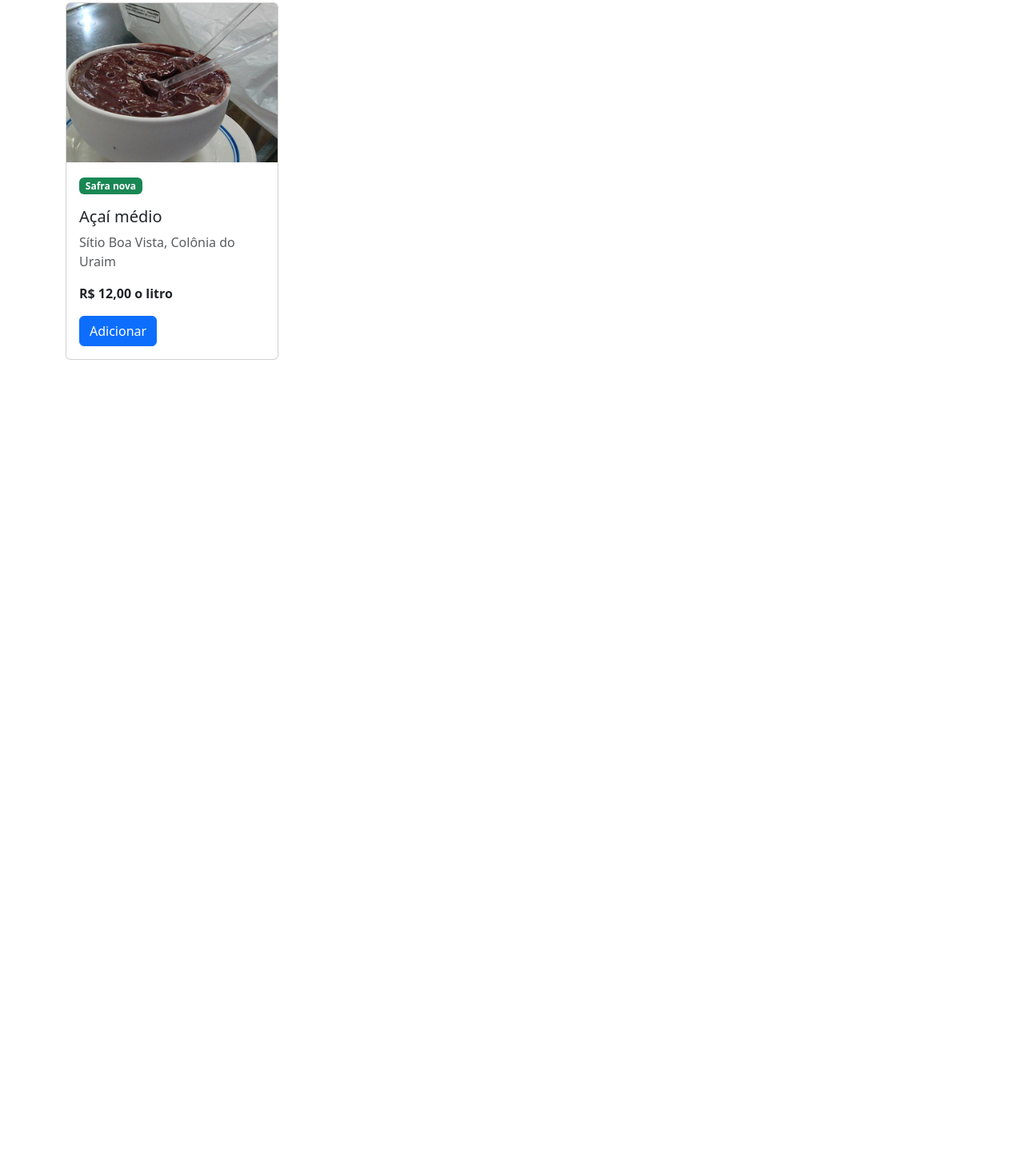
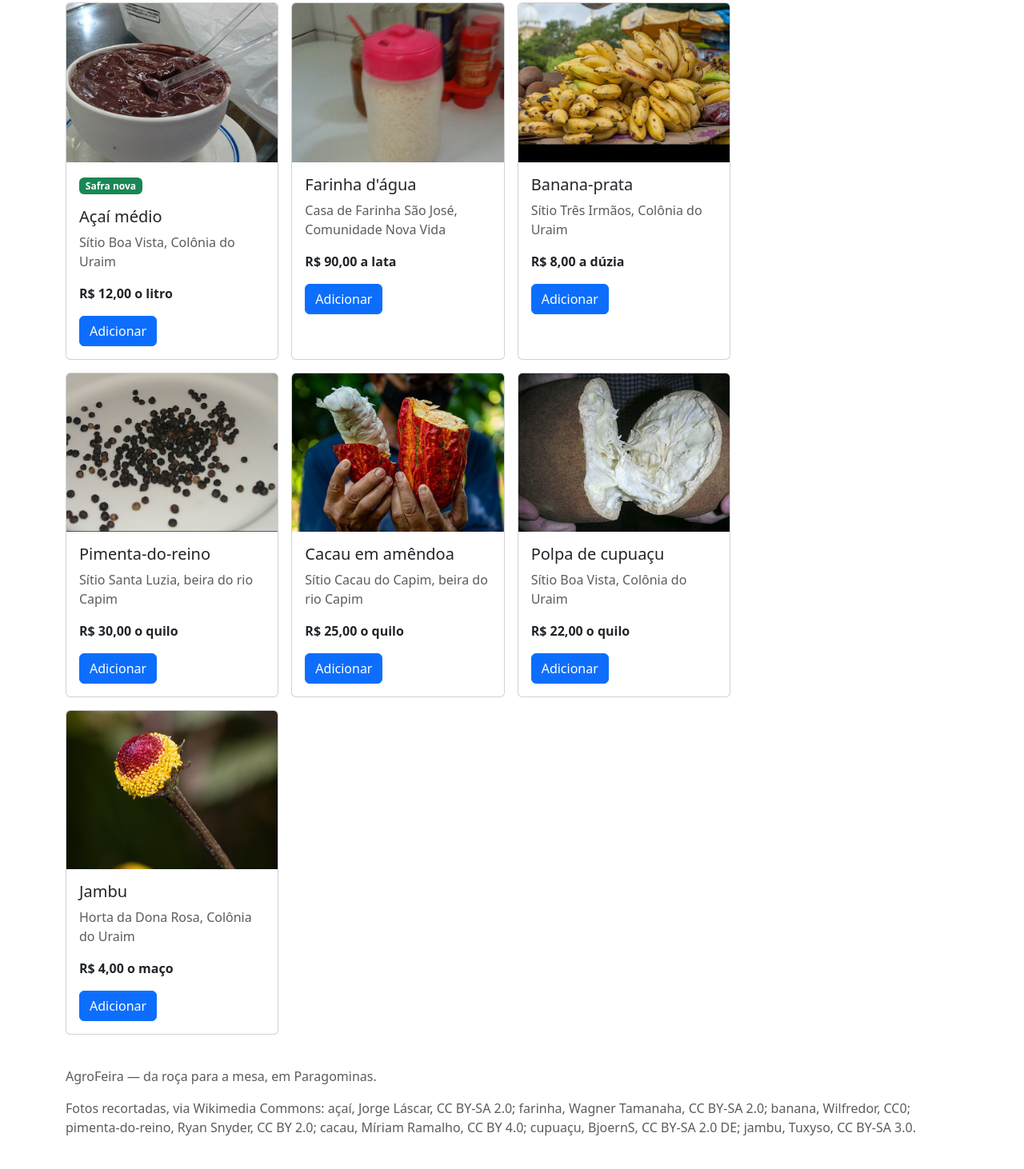
Before and after one commit to barraxbsi/agrofeira-wagner-barral, a plain HTML site: page catalogo-bootstrap.html in a window 1280 px wide. Shown: the part 267-1729 px from the top of the page at 80% size. Before the commit the page ends 800 px from the top, so only its background shows below. Drawn offline with nearby package versions, Linux system fonts and the light colour scheme.

Commit message:
selos pronto

```diff
--- a/catalogo-bootstrap.html
+++ b/catalogo-bootstrap.html
@@ -37,7 +37,7 @@
         <!-- Lista de Produtos (Grade) -->
         <ul class="row row-cols-1 row-cols-sm-2 row-cols-lg-3 g-3 list-unstyled">
 
-          <!-- 1. Cartão do Açaí -->
+          <!-- 1. Cartão do Açaí (Com Selo) -->
           <li class="col">
             <article class="card h-100">
               <img src="acai.jpg" width="640" height="480" alt="Tigela de açaí batido, com duas colheres de plástico" class="card-img-top img-fluid">
@@ -46,6 +46,84 @@
                 <h3 class="card-title h5">Açaí médio</h3>
                 <p class="card-text text-body-secondary">Sítio Boa Vista, Colônia do Uraim</p>
                 <p class="card-text fw-bold">R$ 12,00 o litro</p>
+                <button type="button" class="btn btn-primary">Adicionar</button>
+              </div>
+            </article>
+          </li>
+
+          <!-- 2. Cartão da Farinha d'água -->
+          <li class="col">
+            <article class="card h-100">
+              <img src="farinha.jpg" width="640" height="480" alt="Pote de farinha de mandioca sobre a mesa" class="card-img-top img-fluid">
+              <div class="card-body">
+                <h3 class="card-title h5">Farinha d'água</h3>
+                <p class="card-text text-body-secondary">Casa de Farinha São José, Comunidade Nova Vida</p>
+                <p class="card-text fw-bold">R$ 90,00 a lata</p>
+                <button type="button" class="btn btn-primary">Adicionar</button>
+              </div>
+            </article>
+          </li>
+
+          <!-- 3. Cartão da Banana-prata -->
+          <li class="col">
+            <article class="card h-100">
+              <img src="banana.jpg" width="640" height="480" alt="Cachos de banana empilhados numa banca de feira" class="card-img-top img-fluid">
+              <div class="card-body">
+                <h3 class="card-title h5">Banana-prata</h3>
+                <p class="card-text text-body-secondary">Sítio Três Irmãos, Colônia do Uraim</p>
+                <p class="card-text fw-bold">R$ 8,00 a dúzia</p>
+                <button type="button" class="btn btn-primary">Adicionar</button>
+              </div>
+            </article>
+          </li>
+
+          <!-- 4. Cartão da Pimenta-do-reino -->
+          <li class="col">
+            <article class="card h-100">
+              <img src="pimenta.jpg" width="640" height="480" alt="Grãos de pimenta-do-reino espalhados num prato branco" class="card-img-top img-fluid">
+              <div class="card-body">
+                <h3 class="card-title h5">Pimenta-do-reino</h3>
+                <p class="card-text text-body-secondary">Sítio Santa Luzia, beira do rio Capim</p>
+                <p class="card-text fw-bold">R$ 30,00 o quilo</p>
+                <button type="button" class="btn btn-primary">Adicionar</button>
+              </div>
+            </article>
+          </li>
+
+          <!-- 5. Cartão do Cacau em amêndoa -->
+          <li class="col">
+            <article class="card h-100">
+              <img src="cacau.jpg" width="640" height="480" alt="Mãos abrindo um fruto de cacau vermelho, com a polpa branca à mostra" class="card-img-top img-fluid">
+              <div class="card-body">
+                <h3 class="card-title h5">Cacau em amêndoa</h3>
+                <p class="card-text text-body-secondary">Sítio Cacau do Capim, beira do rio Capim</p>
+                <p class="card-text fw-bold">R$ 25,00 o quilo</p>
+                <button type="button" class="btn btn-primary">Adicionar</button>
+              </div>
+            </article>
+          </li>
+
+          <!-- 6. Cartão da Polpa de cupuaçu -->
+          <li class="col">
+            <article class="card h-100">
+              <img src="cupuacu-640.jpg" width="640" height="480" alt="Cupuaçu aberto ao meio, com a polpa branca" class="card-img-top img-fluid">
+              <div class="card-body">
+                <h3 class="card-title h5">Polpa de cupuaçu</h3>
+                <p class="card-text text-body-secondary">Sítio Boa Vista, Colônia do Uraim</p>
+                <p class="card-text fw-bold">R$ 22,00 o quilo</p>
+                <button type="button" class="btn btn-primary">Adicionar</button>
+              </div>
+            </article>
+          </li>
+
+          <!-- 7. Cartão do Jambu -->
+          <li class="col">
+            <article class="card h-100">
+              <img src="jambu.jpg" width="640" height="480" alt="Flor de jambu, amarela com o centro vermelho" class="card-img-top img-fluid">
+              <div class="card-body">
+                <h3 class="card-title h5">Jambu</h3>
+                <p class="card-text text-body-secondary">Horta da Dona Rosa, Colônia do Uraim</p>
+                <p class="card-text fw-bold">R$ 4,00 o maço</p>
                 <button type="button" class="btn btn-primary">Adicionar</button>
               </div>
             </article>
@@ -66,6 +144,12 @@
 
     </div>
 
+    <!-- Rodapé -->
+    <footer class="py-4 text-body-secondary">
+      <p>AgroFeira — da roça para a mesa, em Paragominas.</p>
+      <p>Fotos recortadas, via Wikimedia Commons: açaí, Jorge Láscar, CC BY-SA 2.0; farinha, Wagner Tamanaha, CC BY-SA 2.0; banana, Wilfredor, CC0; pimenta-do-reino, Ryan Snyder, CC BY 2.0; cacau, Míriam Ramalho, CC BY 4.0; cupuaçu, BjoernS, CC BY-SA 2.0 DE; jambu, Tuxyso, CC BY-SA 3.0.</p>
+    </footer>
+
   </div>
 </body>
 
```
